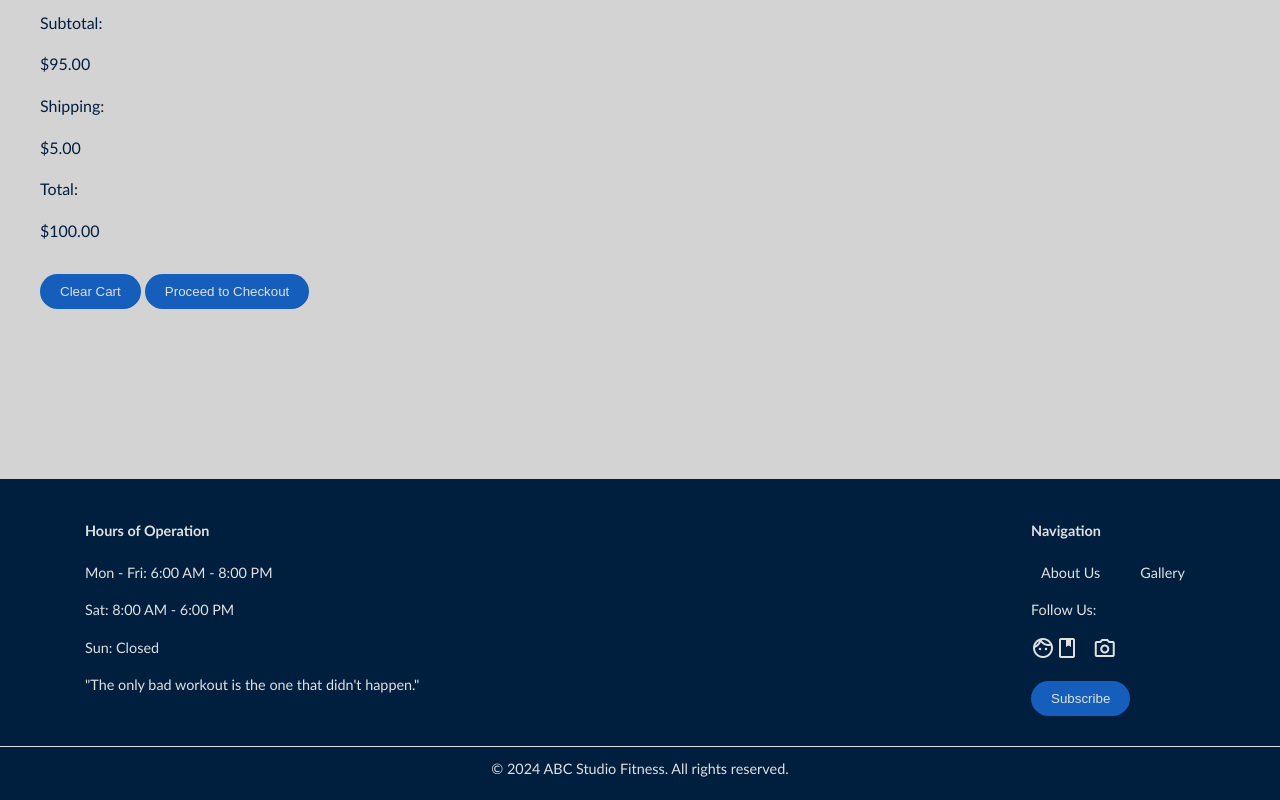
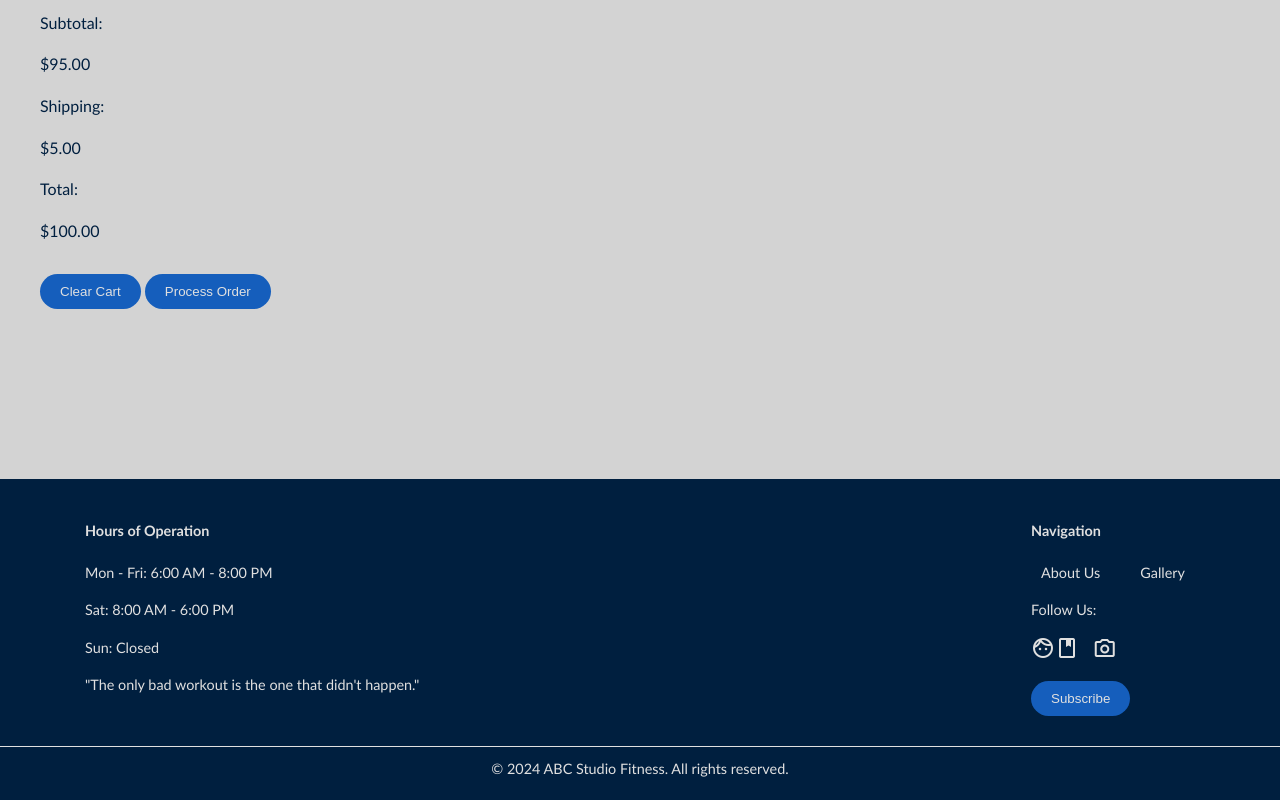
Before and after one commit to corbinreak/ABC-Studio-Fitness, a website: page shoppingcart.html in a window 1280 px wide. Shown: the part 1193-1993 px from the top of the page. Drawn offline with nearby package versions, Linux system fonts and the light colour scheme.

Commit message:
Fixed typo in alert on process order.

```diff
--- a/shoppingcart.html
+++ b/shoppingcart.html
@@ -72,7 +72,7 @@
 
                 <button class="clear-cart-button" onClick="alert('Cart cleared')">Clear Cart</button>
 
-                <button class="checkout-button" onClick="alert('Proceeding to checkout')">Proceed to Checkout</button>
+                <button class="checkout-button" onClick="alert('Thank you for your order!')">Process Order</button>
             </section>
         </main>
 
```
